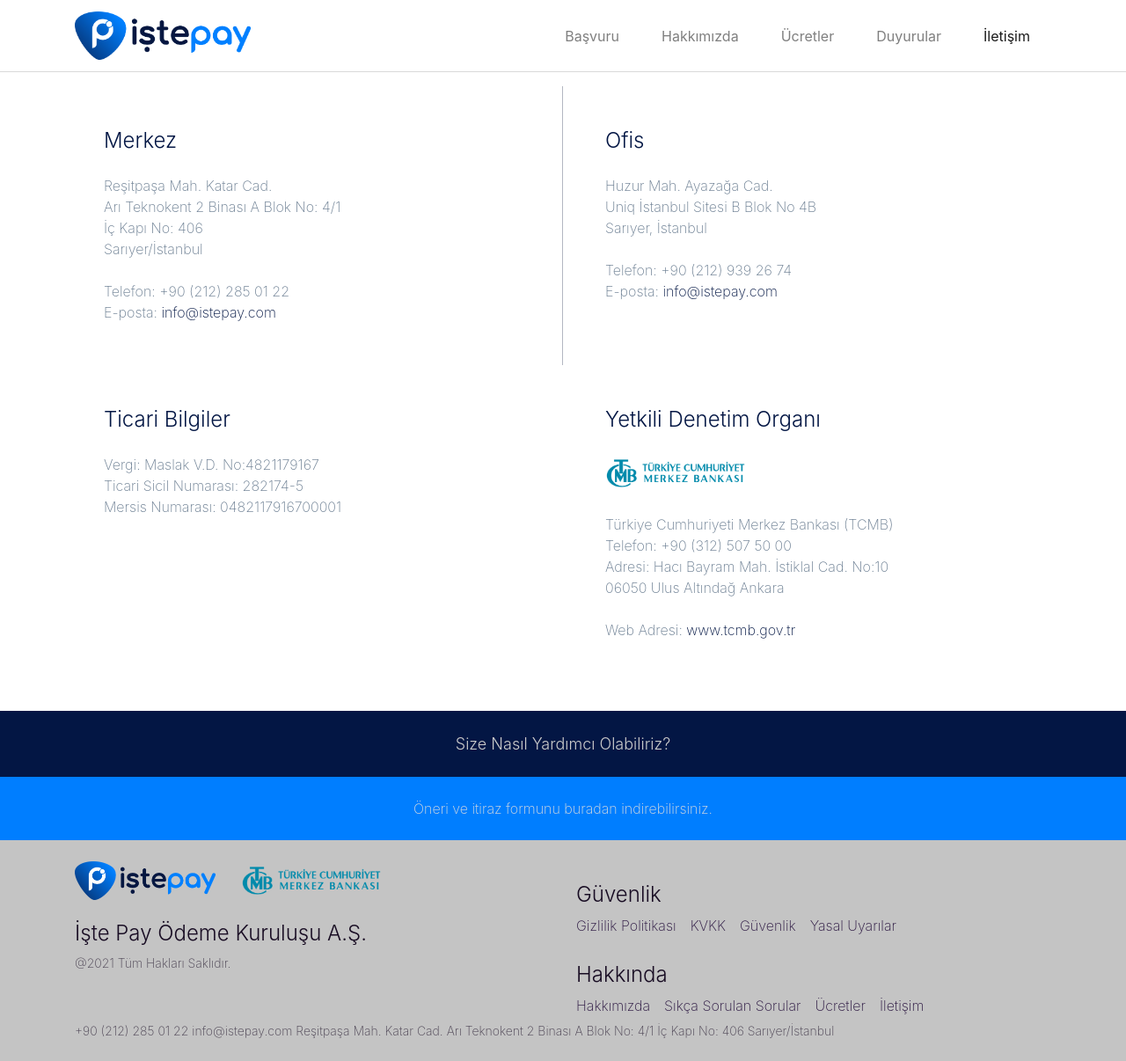
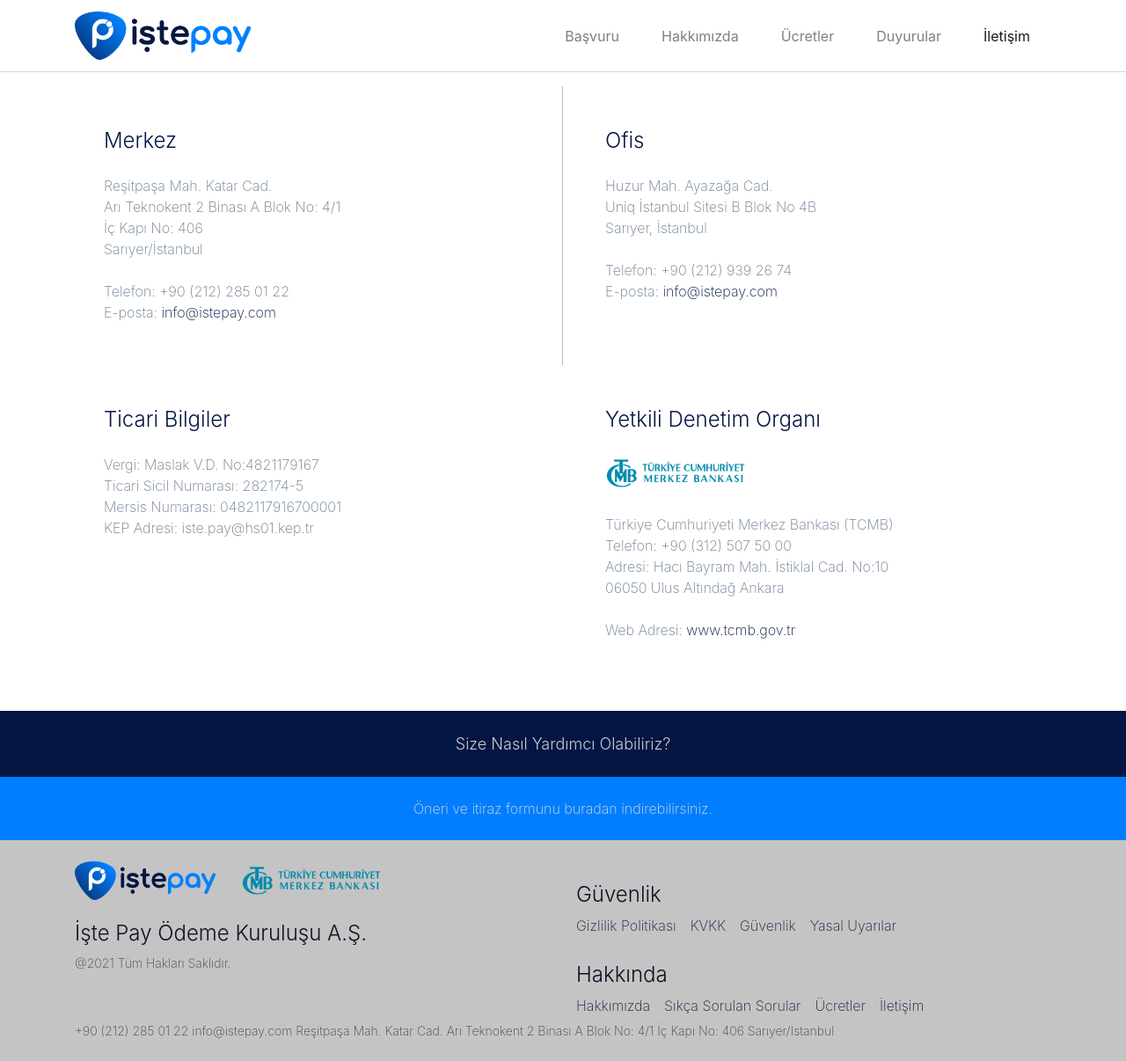
Before and after one commit to Valensas/valenspara.com, a Jekyll site: the page built from contact.md, in a window 1280 px wide. Shown: the whole page at 88% size. Built offline with Jekyll 4.4.1, drawn with Linux system fonts in a browser that asks for light colours; nearby versions of some CDN libraries.

Commit message:
Update contact.html
kep address added to contact page

```diff
--- a/_layouts/contact.html
+++ b/_layouts/contact.html
@@ -35,6 +35,7 @@
                 <span>Vergi: {{page.tax}}</span><br>
                 <span>Ticari Sicil Numarası: {{page.identity}}</span><br>
                 <span>Mersis Numarası: {{page.mersis}}</span><br>
+                <span>KEP Adresi: {{page.kep}}</span><br>
             </div>
         </div>
         <div class="col-md-6 py-5 pl-5">
```
